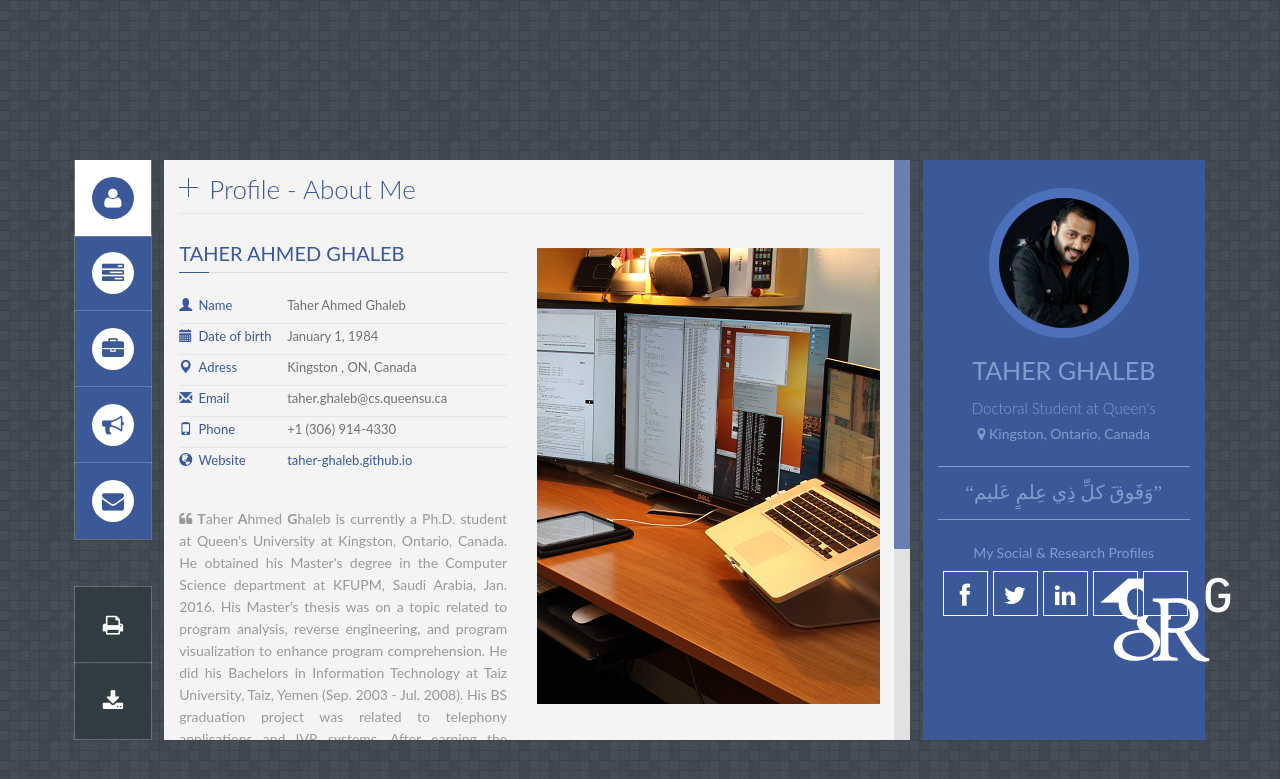
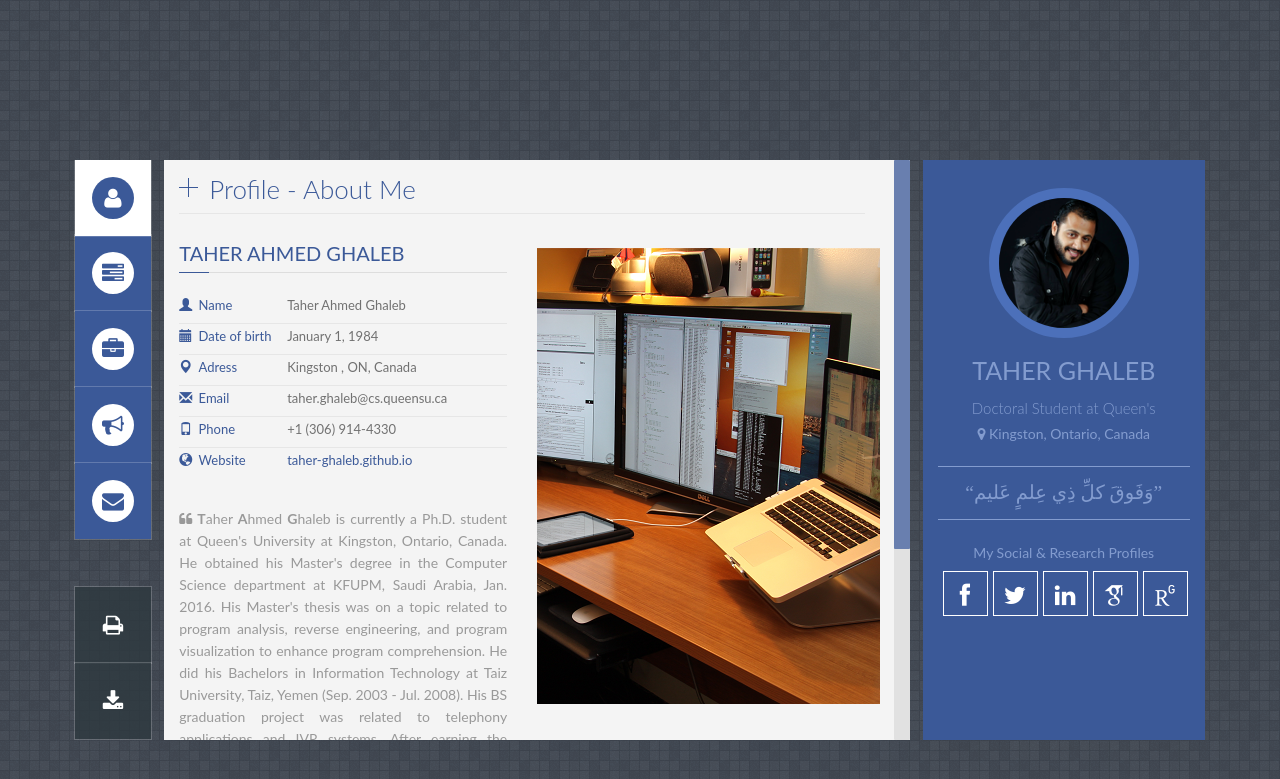
Before and after one commit to Taher-Ghaleb/Taher-Ghaleb.github.io, a Jekyll site: the page built from index.html, in a window 1280 px wide. Shown: the top 779 px of the page. Built offline with Jekyll 4.4.1, drawn with Linux system fonts in a browser that asks for light colours; some web fonts are replaced.

Commit message:
Update index.html

```diff
--- a/index.html
+++ b/index.html
@@ -94,8 +94,8 @@ layout: default
               <a href="https://www.Facebook.com/Taherco"><i class="fa fa-facebook"></i></a>
               <a href="https://twitter.com/Taherco"><i class="fa fa-twitter"></i></a>
               <a href="https://www.linkedin.com/in/Taherco"><i class="fa fa-linkedin"></i></a>
-              <a href="https://scholar.google.com/citations?user=5EBfu-0AAAAJ"><i class="ai ai-google-scholar ai-4x"></i></a>
-              <a href="http://www.researchgate.net/profile/Taher_Ghaleb"><i class="ai ai-researchgate ai-4x"></i></a>
+              <a href="https://scholar.google.com/citations?user=5EBfu-0AAAAJ"><i class="ai ai-google-scholar"></i></a>
+              <a href="http://www.researchgate.net/profile/Taher_Ghaleb"><i class="ai ai-researchgate"></i></a>
 
             <div class="clear"></div>
         </div>
```
